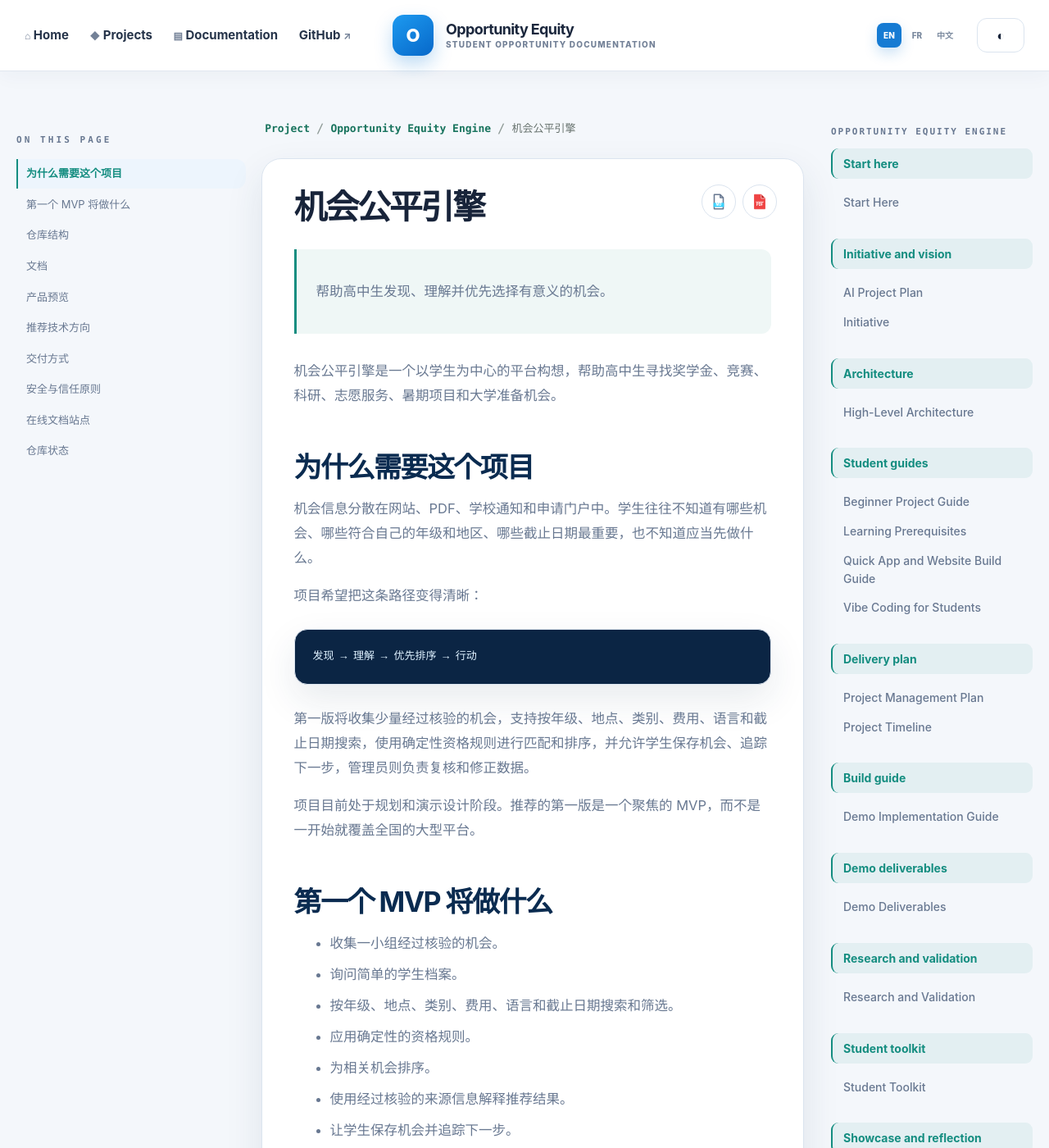
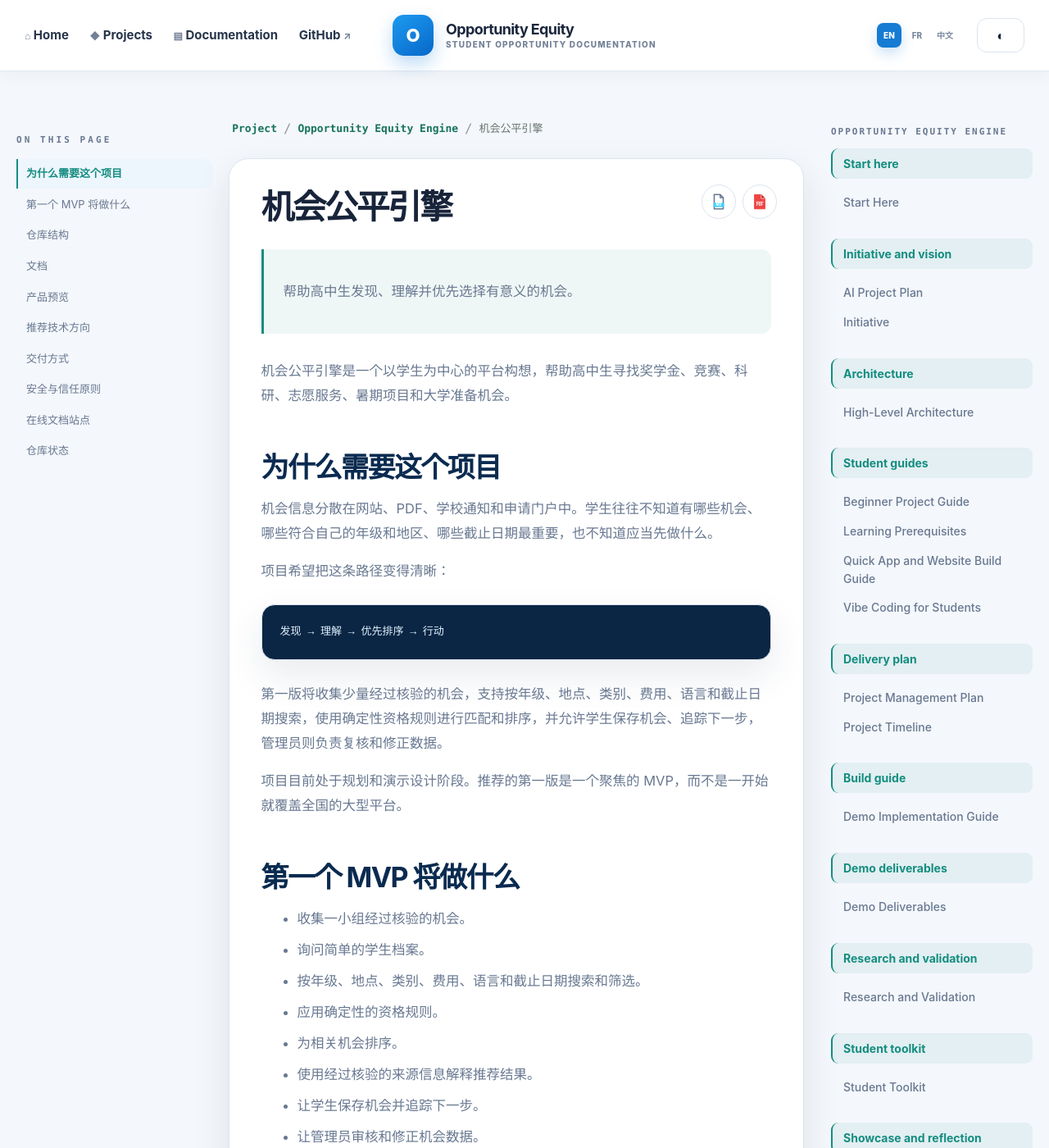
Before and after one commit to andyxuan2010/OpportunityEquityEngine, a Jekyll site: the page built from README.CN.md, in a window 1280 px wide and 1400 px high. Shown: the whole window at 82% size. Built offline with Jekyll 4.4.1, drawn with Linux system fonts in a browser that asks for light colours; our own code applies the rules of GitHub Pages for plain Markdown files.

```diff
--- a/assets/css/style.scss
+++ b/assets/css/style.scss
@@ -262,7 +262,7 @@
 .document-kicker { width: min(100%, 1050px); margin: 0 0 18px; color: var(--blue); font-size: 12px; font-weight: 850; letter-spacing: .17em; text-transform: uppercase; }
 .kicker-dot { display: inline-block; width: 8px; height: 8px; margin-right: 8px; border-radius: 50%; background: var(--teal); box-shadow: 0 0 0 5px rgba(20, 141, 128, .12); }
 .document-shell { width: min(1760px, calc(100% - 40px)); max-width: none; }
-.document-reader { width: 100%; display: grid; grid-template-columns: minmax(220px, 280px) minmax(0, 1fr) minmax(200px, 260px); gap: clamp(14px, 1.5vw, 24px); align-items: start; }
+.document-reader { width: 100%; display: grid; grid-template-columns: minmax(200px, 240px) minmax(0, 1fr) minmax(200px, 260px); gap: clamp(14px, 1.5vw, 24px); align-items: start; }
 .document-column { min-width: 0; }
 .document-toc { grid-column: 1; grid-row: 1; position: sticky; top: 104px; max-height: calc(100vh - 128px); overflow-y: auto; padding: 16px 0; scrollbar-width: none; -ms-overflow-style: none; }
 .document-toc::-webkit-scrollbar, .document-toc-nav::-webkit-scrollbar { display: none; width: 0; height: 0; }
```
